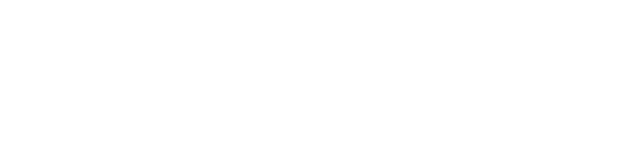
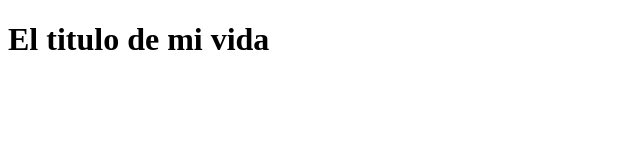
Before and after one commit to Cuatindoy/hello-world-git, a plain HTML site: page index.html in a window 1280 px wide. Shown: the whole page, without its empty margins (0-640 px from the left). Drawn offline with Linux system fonts and the light colour scheme.

Commit message:
se agrego un titulo al index

```diff
--- a/index.html
+++ b/index.html
@@ -7,6 +7,6 @@
     <title>Documento Git</title>
 </head>
 <body>
-
+    <h1>El titulo de mi vida</h1>
 </body>
 </html>
```
